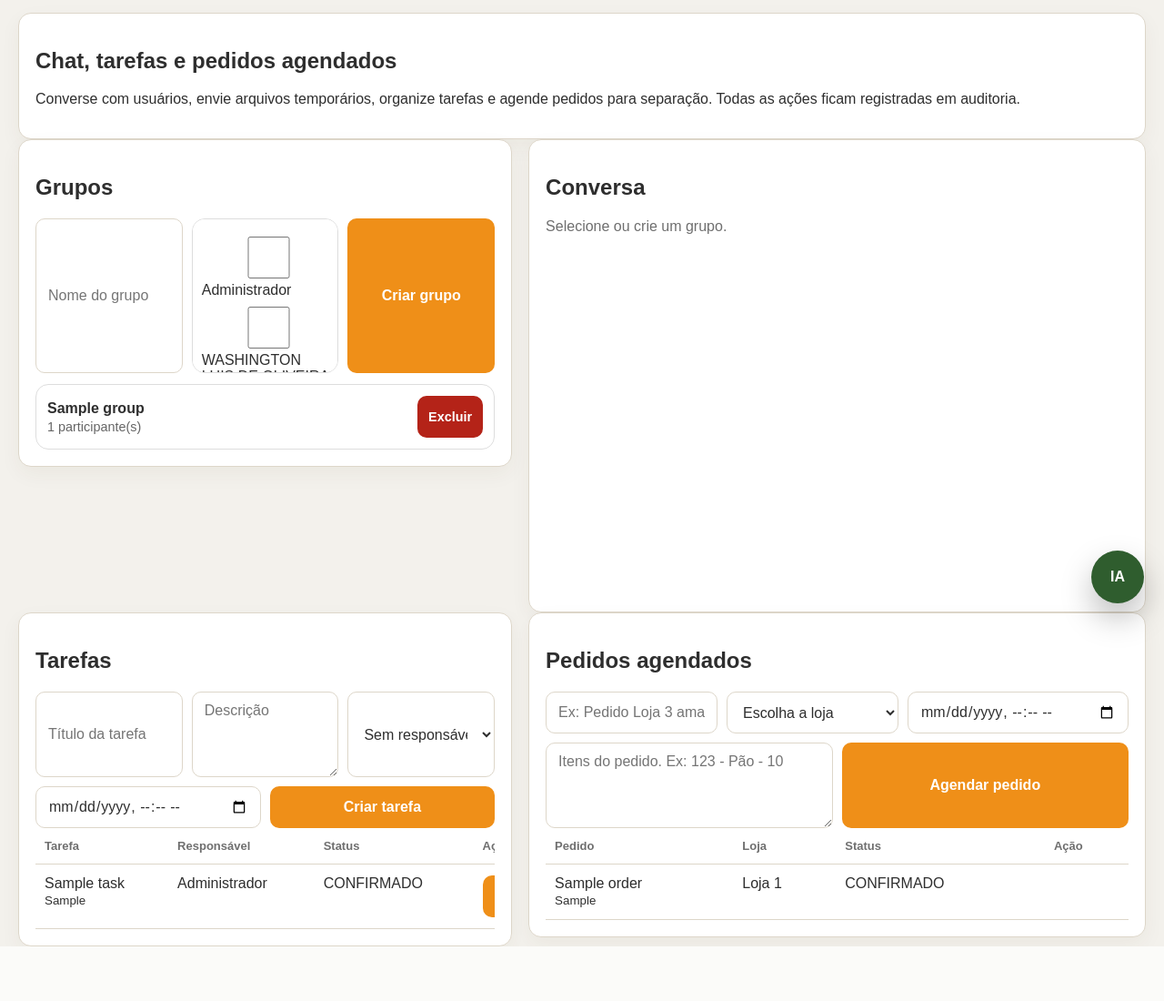
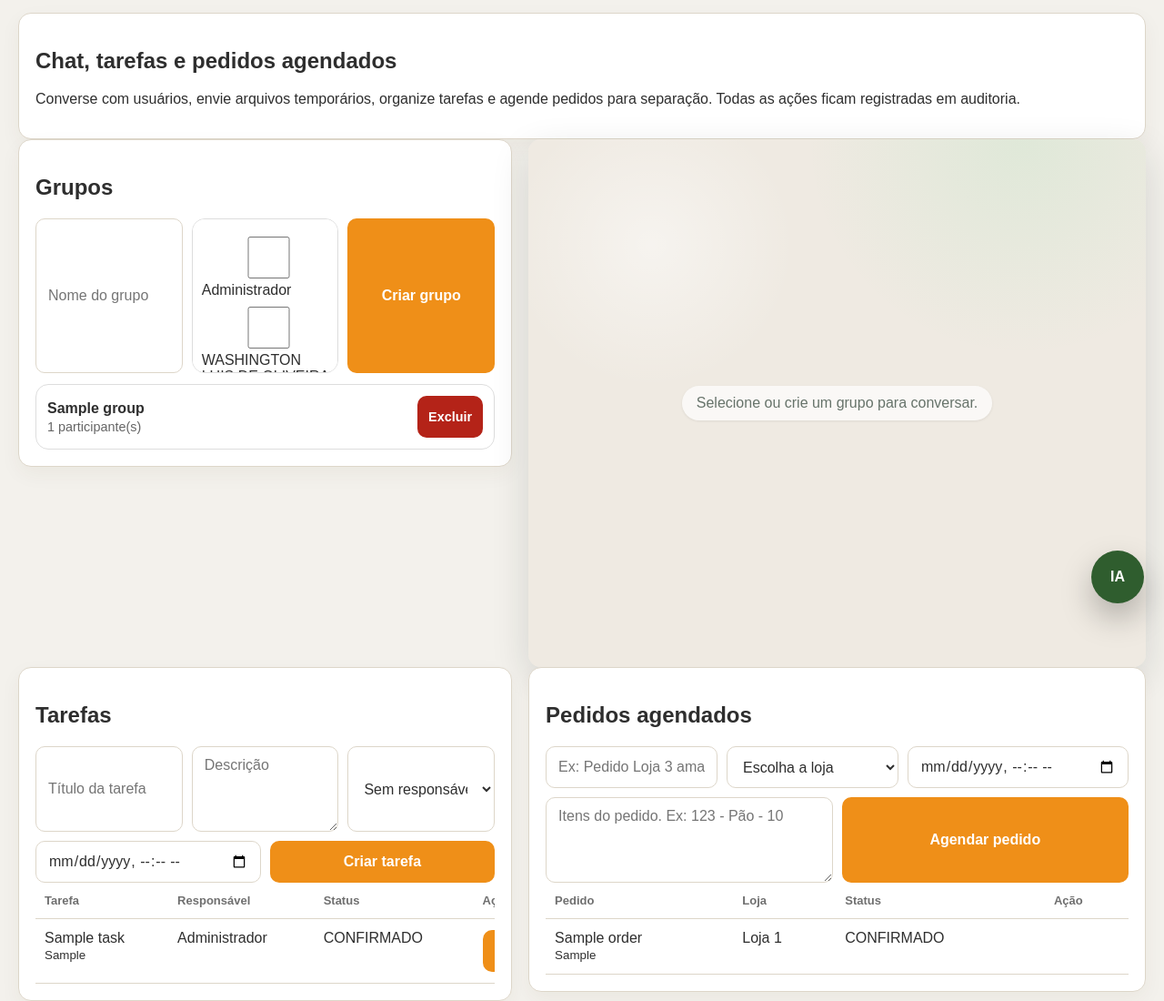
Before and after one commit to ld3w1j-glitch/sistemal-lalvorada, a Flask app: page /comunicacao in a window 1280 px wide. Shown: the part 115-1215 px from the top of the page at 91% size. Before the commit the page ends 1155 px from the top, so only its background shows below. Run offline with Flask 3, Linux system fonts and the light colour scheme; a user stored in the database is signed in; data comes from the database, SQL or seed files in the repository; tables that the repository leaves empty hold one stand-in row (values such as "Sample post"); some libraries are stand-ins or nearby versions.

Commit message:
Add files via upload

```diff
--- a/static/css/app.css
+++ b/static/css/app.css
@@ -2529,3 +2529,23 @@ body {
 /* Painel gerencial + perfil + MCP simplificado */
 .dashboard-profile-head{display:flex;gap:16px;align-items:center}.profile-avatar{border-radius:999px;background:#214b24;color:#fff;display:grid;place-items:center;font-weight:800;overflow:hidden;flex:0 0 auto}.profile-avatar.big{width:72px;height:72px;font-size:2rem}.profile-avatar img{width:100%;height:100%;object-fit:cover}.dashboard-chat-card.has-new{border-color:#ef8a00;box-shadow:0 0 0 3px rgba(239,138,0,.12)}.badge.alert{background:#ef8a00;color:#fff;border-radius:999px;padding:6px 10px}.dashboard-chat-list{display:grid;gap:8px;margin:12px 0}.dashboard-chat-item{display:grid;gap:2px;text-decoration:none;color:inherit;border:1px solid var(--line);border-radius:14px;padding:10px;background:#fffdf8}.dashboard-chat-item span{color:var(--muted);font-size:.9rem}.manager-stats{grid-template-columns:repeat(5,minmax(130px,1fr));margin-top:14px}.manager-lines{display:grid;grid-template-columns:repeat(4,minmax(140px,1fr));gap:10px;margin-top:16px}.manager-line-card strong{display:block}.manager-line-card span{font-size:.88rem;color:#666}.profile-summary{display:flex;gap:18px;align-items:center;margin:16px 0}.profile-photo-form{margin:18px 0}.profile-photo-actions{display:flex;gap:10px;align-items:center;flex-wrap:wrap}.mobile-camera-input{max-width:230px}.floating-ai-help{font-size:.88rem;color:#35543a;background:#f7f2e8;border:1px solid rgba(47,93,46,.18);padding:10px;border-radius:14px;margin-bottom:10px}.floating-ai-suggestions{display:none!important}
 @media(max-width:760px){.dashboard-profile-head,.profile-summary{align-items:flex-start}.manager-stats,.manager-lines{grid-template-columns:1fr}.profile-photo-actions{display:grid;grid-template-columns:1fr}.profile-avatar.big{width:58px;height:58px;font-size:1.5rem}}
+
+
+/* Chat interno estilo WhatsApp - melhoria visual */
+.communication-page .grid-2:first-of-type{grid-template-columns:minmax(260px,.75fr) minmax(320px,1.45fr);}
+.whatsapp-chat-card{padding:0!important;overflow:hidden;background:#efeae2;border:0;box-shadow:0 14px 42px rgba(20,36,25,.14);}
+.wa-chat-shell{min-height:620px;height:calc(100vh - 220px);display:flex;flex-direction:column;background:#efeae2;position:relative;}
+.wa-chat-shell:before{content:"";position:absolute;inset:0;background:radial-gradient(circle at 20% 20%,rgba(255,255,255,.45),transparent 22%),radial-gradient(circle at 80% 0%,rgba(37,211,102,.08),transparent 30%);pointer-events:none;}
+.wa-chat-header{position:relative;z-index:1;display:flex;align-items:center;gap:12px;padding:14px 16px;background:#075e54;color:#fff;box-shadow:0 2px 8px rgba(0,0,0,.12);}
+.wa-chat-header h2{margin:0;font-size:1rem;color:#fff;line-height:1.2;}
+.wa-chat-header span{display:block;color:rgba(255,255,255,.78);font-size:.82rem;margin-top:2px;}
+.wa-avatar{width:42px;height:42px;border-radius:999px;background:#128c7e;color:#fff;display:grid;place-items:center;font-weight:800;box-shadow:inset 0 0 0 2px rgba(255,255,255,.14);}
+.wa-chat-box{position:relative;z-index:1;flex:1;overflow:auto;padding:18px 18px 12px;display:flex;flex-direction:column;gap:8px;scroll-behavior:smooth;}
+.wa-row{display:flex;width:100%;}.wa-row.mine{justify-content:flex-end}.wa-row.other{justify-content:flex-start}
+.wa-bubble{max-width:min(76%,620px);padding:8px 10px 6px;border-radius:12px;background:#fff;color:#18231b;box-shadow:0 1px 2px rgba(0,0,0,.12);position:relative;}
+.wa-row.mine .wa-bubble{background:#dcf8c6;border-top-right-radius:4px;}.wa-row.other .wa-bubble{border-top-left-radius:4px;}
+.wa-bubble strong{display:block;font-size:.78rem;color:#075e54;margin-bottom:3px;}.wa-bubble p{margin:0;white-space:pre-wrap;line-height:1.35;font-size:.94rem;}
+.wa-bubble small{display:block;text-align:right;color:#66736a;font-size:.68rem;margin-top:4px;}.wa-file{margin-top:8px;padding:8px;border-radius:10px;background:rgba(255,255,255,.72);border:1px solid rgba(0,0,0,.08);display:flex;gap:8px;align-items:center;flex-wrap:wrap;font-size:.86rem;}.wa-file form{margin:0}
+.wa-empty{margin:auto;text-align:center;color:#66736a;background:rgba(255,255,255,.7);border-radius:999px;padding:10px 16px;box-shadow:0 1px 3px rgba(0,0,0,.08);}
+.wa-chat-form{position:relative;z-index:2;display:grid;grid-template-columns:44px 1fr 46px;gap:8px;align-items:end;padding:10px 12px;background:#f0f2f5;border-top:1px solid rgba(0,0,0,.08);}.wa-chat-form textarea{min-height:42px;max-height:120px;resize:none;border:0;border-radius:22px;padding:11px 14px;outline:none;background:#fff;font:inherit;box-shadow:none;}.wa-attach,.wa-send{height:42px;width:42px;border-radius:999px;border:0;display:grid;place-items:center;cursor:pointer;}.wa-attach{background:transparent;font-size:1.25rem;color:#54656f;}.wa-attach input{display:none}.wa-send{background:#00a884;color:#fff;font-size:1rem;box-shadow:0 2px 8px rgba(0,168,132,.28)}.wa-no-chat{min-height:520px;}
+@media(max-width:760px){.communication-page .grid-2:first-of-type{grid-template-columns:1fr}.wa-chat-shell{height:70vh;min-height:520px}.wa-bubble{max-width:88%}.wa-chat-box{padding:12px 10px}.wa-chat-form{grid-template-columns:40px 1fr 42px;padding:8px}.wa-chat-header{padding:12px}}
--- a/templates/comunicacao.html
+++ b/templates/comunicacao.html
@@ -41,36 +41,64 @@
       </div>
     </div>
 
-    <div class="card chat-card">
-      <h2>Conversa{% if grupo_atual %}: {{ grupo_atual.nome }}{% endif %}</h2>
+    <div class="card chat-card whatsapp-chat-card">
       {% if grupo_atual %}
-      <div class="chat-box">
+      <div class="wa-chat-shell">
+        <div class="wa-chat-header">
+          <div class="wa-avatar">{{ (grupo_atual.nome or 'C')[:1]|upper }}</div>
+          <div>
+            <h2>{{ grupo_atual.nome }}</h2>
+            <span>Chat interno • {{ mensagens|length }} mensagem(ns)</span>
+          </div>
+        </div>
+
+        <div class="wa-chat-box" id="waChatBox">
           {% for msg in mensagens %}
-          <div class="chat-line {% if msg.user_id == g.user.id %}mine{% endif %}">
-            <div class="bubble">
-              <small>{{ msg.usuario_nome or 'Usuário' }} • {{ msg.criado_em }}</small>
+            <div class="wa-row {% if msg.user_id == g.user.id %}mine{% else %}other{% endif %}">
+              <div class="wa-bubble">
+                {% if msg.user_id != g.user.id %}<strong>{{ msg.usuario_nome or 'Usuário' }}</strong>{% endif %}
                 {% if msg.mensagem %}<p>{{ msg.mensagem }}</p>{% endif %}
                 {% if msg.arquivo_nome and msg.arquivo_status == 'pendente' %}
-                <div class="file-pill">📎 {{ msg.arquivo_nome }}
+                  <div class="wa-file">📎 {{ msg.arquivo_nome }}
                     <a href="{{ url_for('baixar_arquivo_chat', message_id=msg.id) }}">baixar</a>
                     {% if msg.user_id != g.user.id %}
-                  <form method="post" action="{{ url_for('confirmar_arquivo_chat', message_id=msg.id) }}"><button class="btn small">Confirmar recebimento</button></form>
+                    <form method="post" action="{{ url_for('confirmar_arquivo_chat', message_id=msg.id) }}"><button class="btn small">Confirmar</button></form>
                     {% endif %}
                   </div>
                 {% elif msg.arquivo_nome %}
-                <div class="file-pill muted">📎 {{ msg.arquivo_nome }} — {{ msg.arquivo_status }}</div>
+                  <div class="wa-file muted">📎 {{ msg.arquivo_nome }} — {{ msg.arquivo_status }}</div>
+                {% endif %}
+                <small>{{ msg.criado_em }}</small>
+              </div>
+            </div>
+          {% else %}
+            <div class="wa-empty">Nenhuma mensagem ainda. Comece a conversa.</div>
+          {% endfor %}
+        </div>
+
+        <form method="post" enctype="multipart/form-data" action="{{ url_for('enviar_mensagem_chat', group_id=grupo_atual.id) }}" class="wa-chat-form">
+          <label class="wa-attach" title="Anexar arquivo">📎<input type="file" name="arquivo"></label>
+          <textarea name="mensagem" placeholder="Mensagem" rows="1"></textarea>
+          <button class="wa-send" type="submit" title="Enviar">➤</button>
+        </form>
+      </div>
+      {% else %}
+        <div class="wa-chat-shell wa-no-chat">
+          <div class="wa-empty">Selecione ou crie um grupo para conversar.</div>
+        </div>
       {% endif %}
     </div>
-          </div>
-        {% else %}<p class="muted">Comece a conversa.</p>{% endfor %}
-      </div>
-      <form method="post" enctype="multipart/form-data" action="{{ url_for('enviar_mensagem_chat', group_id=grupo_atual.id) }}" class="chat-form">
-        <textarea name="mensagem" placeholder="Digite sua mensagem"></textarea>
-        <input type="file" name="arquivo">
-        <button class="btn primary">Enviar</button>
-      </form>
-      {% else %}<p class="muted">Selecione ou crie um grupo.</p>{% endif %}
-    </div>
+
+    <script>
+      const waChatBox = document.getElementById('waChatBox');
+      if (waChatBox) waChatBox.scrollTop = waChatBox.scrollHeight;
+      document.querySelectorAll('.wa-chat-form textarea').forEach((el) => {
+        el.addEventListener('input', () => {
+          el.style.height = 'auto';
+          el.style.height = Math.min(el.scrollHeight, 120) + 'px';
+        });
+      });
+    </script>
   </section>
 
   <section class="grid-2">
```
Lines whose indentation alone changed are shown as unchanged.
